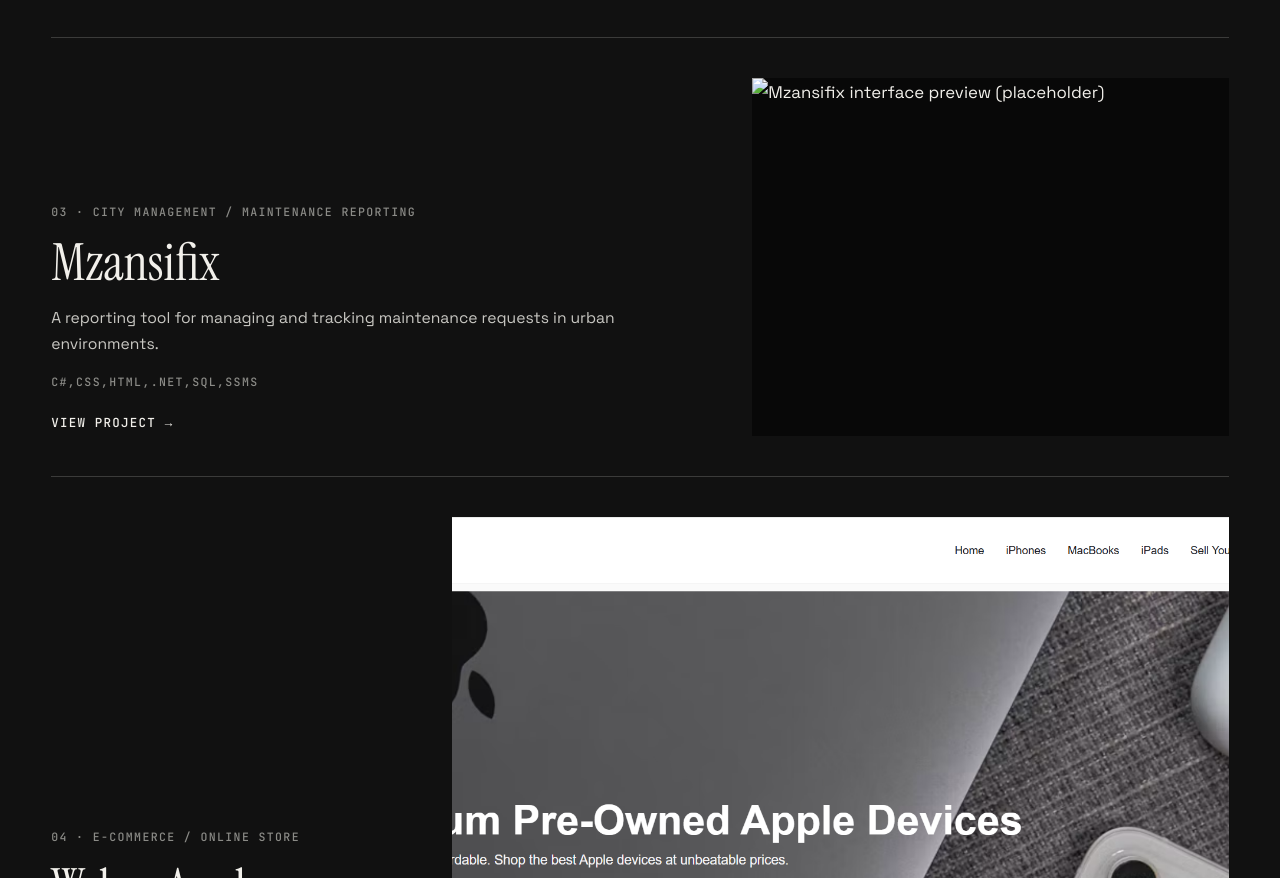
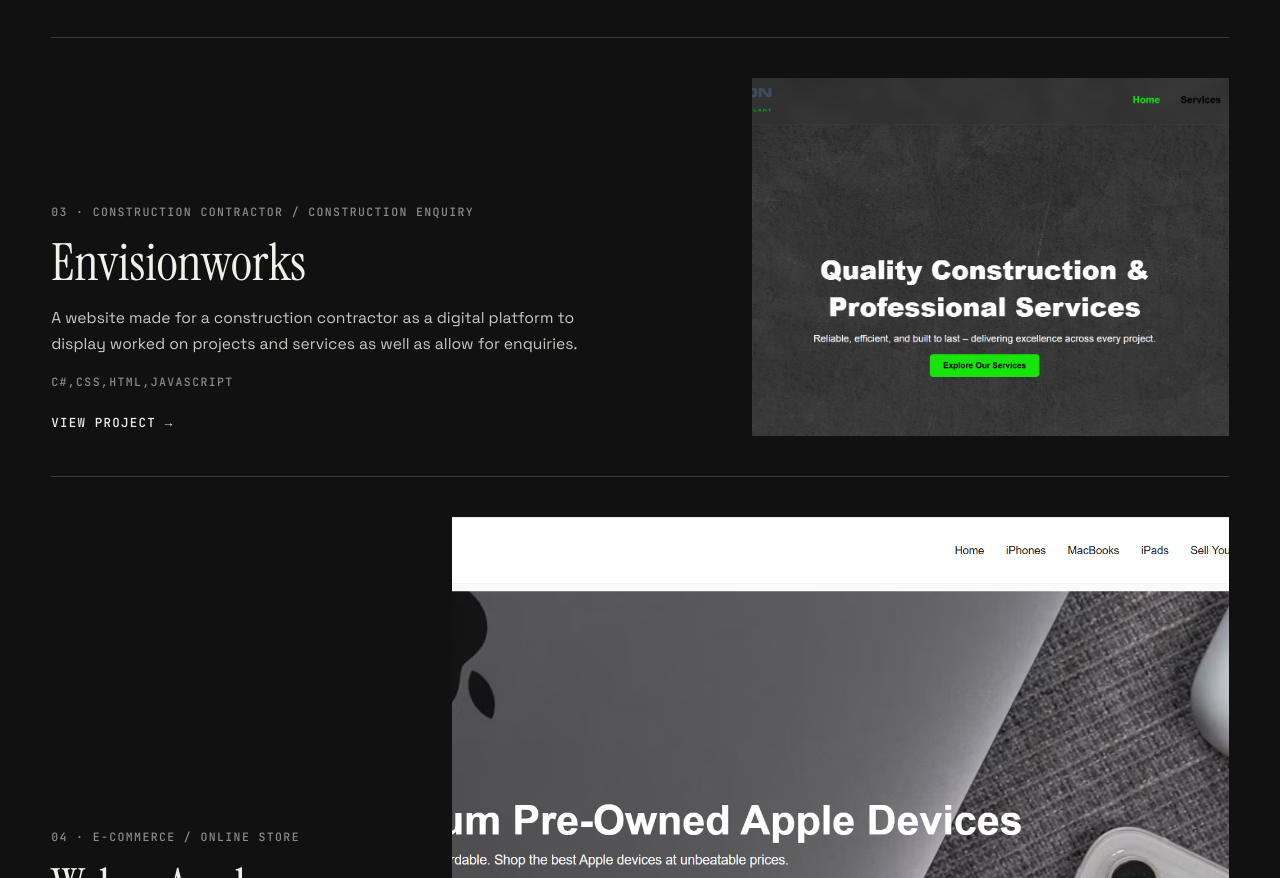
Before and after one commit to Snoluthando/Portfolio, a plain HTML site: page index.html in a window 1280 px wide. Shown: the part 2196-3074 px from the top of the page. Drawn offline with Linux system fonts and the light colour scheme.

Commit message:
Links to github fixed

```diff
--- a/index.html
+++ b/index.html
@@ -37,7 +37,7 @@
     <p class="lede">A collection of projects, experiments and solutions built around real-world problems.</p></header>
 
     <article class="project project--lg reveal">
-      <a href="#" class="project__link" aria-label="View Edutrak">
+  <a href="https://github.com/Snoluthando/Edutrak" target="_blank" rel="noopener noreferrer" class="project__link" aria-label="View Edutrak on GitHub">
     <div class="project__media"><img src="assets/Edutrak.png" alt="Edutrak interface preview (placeholder)" loading="lazy"></div>
     <div class="project__body"><span class="label">01 · SaaS / Educational Management Software</span><h3>Edutrak</h3>
     <p>A comprehensive educational management platform designed to streamline the way schools and institutions handle student data, course management, and academic reporting.</p>
@@ -46,7 +46,7 @@
 </article>
 
 <article class="project project--sm reveal">
-      <a href="#" class="project__link" aria-label="View Sentinel">
+  <a href="https://github.com/Snoluthando/Sentinel" target="_blank" rel="noopener noreferrer" class="project__link" aria-label="View Sentinel on GitHub">
     <div class="project__media"><img src="assets/Sentinel.png" alt="Sentinel interface preview (placeholder)" loading="lazy"></div>
     <div class="project__body"><span class="label">02 · Public Safety / Software Development</span><h3>Sentinel</h3>
     <p>A crime-awareness and patrol coordination concept designed to improve communication and situational awareness through location-based technology.</p>
@@ -55,16 +55,16 @@
 </article>
 
 <article class="project project--sm project--flip reveal">
-      <a href="#" class="project__link" aria-label="View Mzansifix">
-        <div class="project__media"><img src="assets/Mzansifix.png" alt="Mzansifix interface preview (placeholder)" loading="lazy"></div>
-        <div class="project__body"><span class="label">03 · City Management / Maintenance reporting</span><h3>Mzansifix</h3>
-        <p>A reporting tool for managing and tracking maintenance requests in urban environments.</p>
-        <p class="label stack">C#,CSS,HTML,.NET,SQL,SSMS</p><span class="view">View project <i>→</i></span></div>
+  <a href="https://github.com/Snoluthando/Envision-works-South-Africa" target="_blank" rel="noopener noreferrer" class="project__link" aria-label="View Envisionworks on GitHub">
+    <div class="project__media"><img src="assets/Envisionworks.png" alt="Envisionworks interface preview (placeholder)" loading="lazy"></div>
+    <div class="project__body"><span class="label">03 · Construction Contractor / Construction enquiry</span><h3>Envisionworks</h3>
+    <p>A website made for a construction contractor as a digital platform to display worked on projects and services as well as allow for enquiries.</p>
+    <p class="label stack">C#,CSS,HTML,JavaScript</p><span class="view">View project <i>→</i></span></div>
   </a>
 </article>
 
 <article class="project project--lg project--flip reveal">
-      <a href="#" class="project__link" aria-label="View WebuyApple">
+  <a href="https://github.com/Snoluthando/WeBuyApple" target="_blank" rel="noopener noreferrer" class="project__link" aria-label="View WebuyApple on GitHub">
     <div class="project__media"><img src="assets/Webuyapple.png" alt="WebuyApple interface preview (placeholder)" loading="lazy"></div>
     <div class="project__body"><span class="label">04 · E-Commerce / Online Store</span><h3>WebuyApple</h3>
     <p>A simple online store for purchasing secondhand refurbished Apple products.</p>
```
Also changed, not shown: assets/Envisionworks.png (added). Lines whose indentation alone changed are shown as unchanged.
